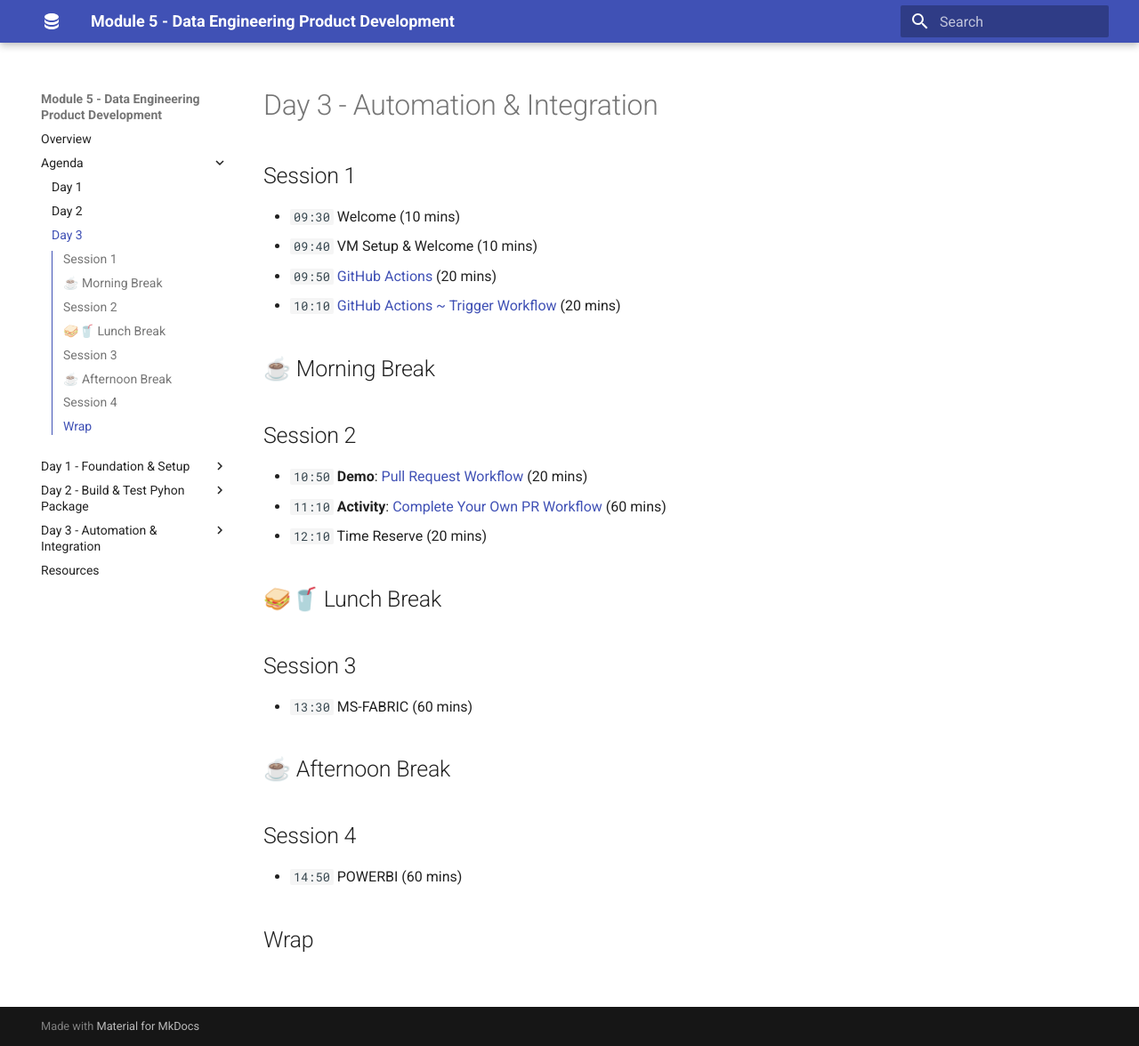
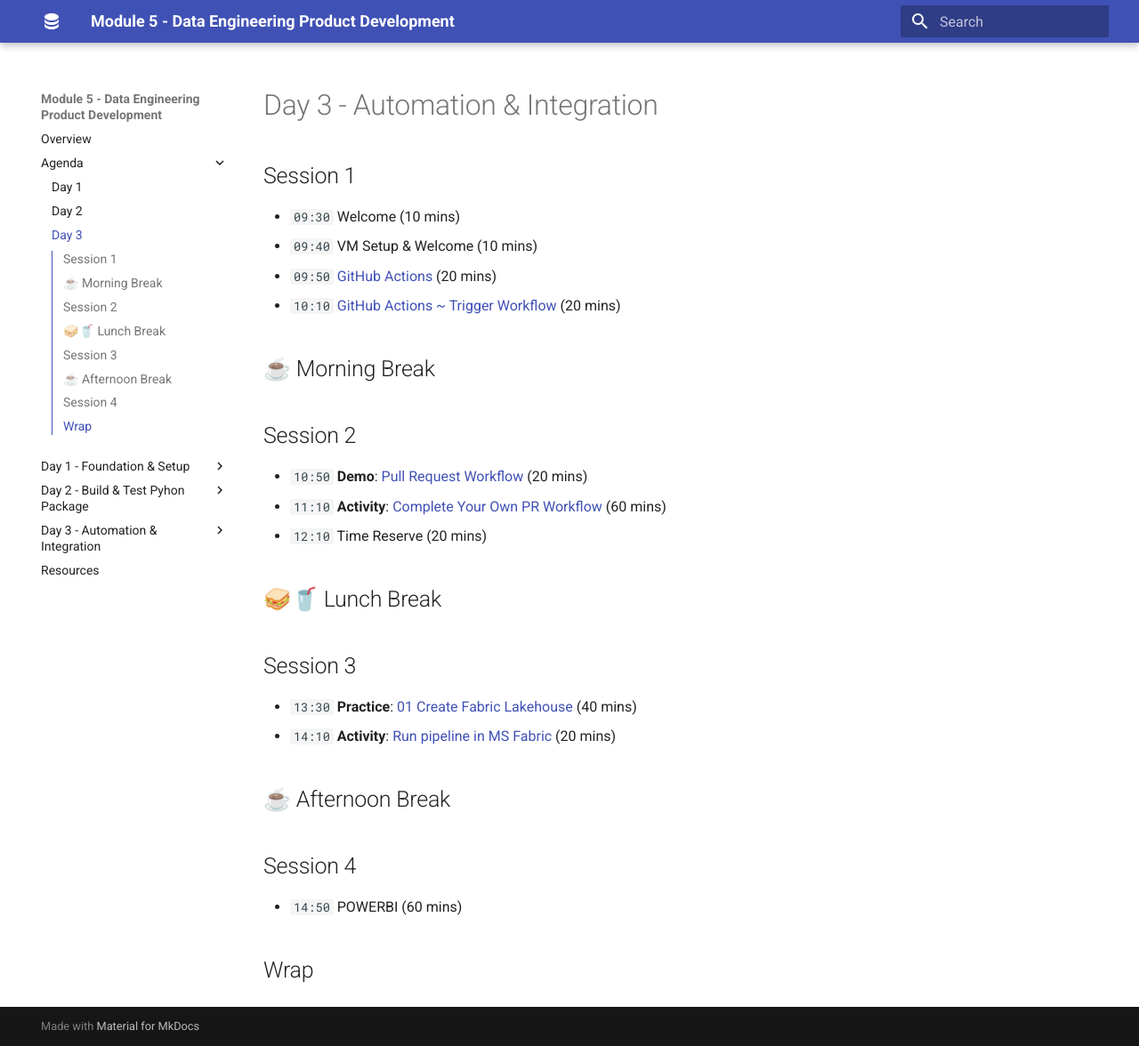
Before and after one commit to qaalabs/DE5M5, an MkDocs documentation site: the page built from docs/agenda/day3.md, in a window 1280 px wide and 1176 px high. Shown: the whole window at 89% size. Built offline with MkDocs 1.6.1 and Material for MkDocs 9.7.7, drawn with Linux system fonts in a browser that asks for light colours.

```diff
--- a/docs/agenda/day3.md
+++ b/docs/agenda/day3.md
@@ -19,7 +19,8 @@
 
 ## Session 3
 
-- `13:30` MS-FABRIC (60 mins)
+- `13:30` **Practice**: [01 Create Fabric Lakehouse](../labs/01-lakehouse.md) (40 mins)
+- `14:10` **Activity**: [Run pipeline in MS Fabric](../day3/fabric-integration.md) (20 mins)
 
 ## ☕ Afternoon Break
 
--- a/mkdocs.yml
+++ b/mkdocs.yml
@@ -37,6 +37,8 @@ nav:
     - "GitHub Actions ~ Trigger Workflow": day3/github-workflow.md
     - "Pull Request Workflow": day3/github-branch.md
     - "Complete Your Own PR Workflow": day3/pull-request.md
+    - "01 Create Fabric Lakehouse": labs/01-lakehouse.md
+    - "Run pipeline in MS Fabric": day3/fabric-integration.md
 
   - Resources: resources.md
 
```
Also changed, not shown: docs/trainer.md (+2 -1 lines).
